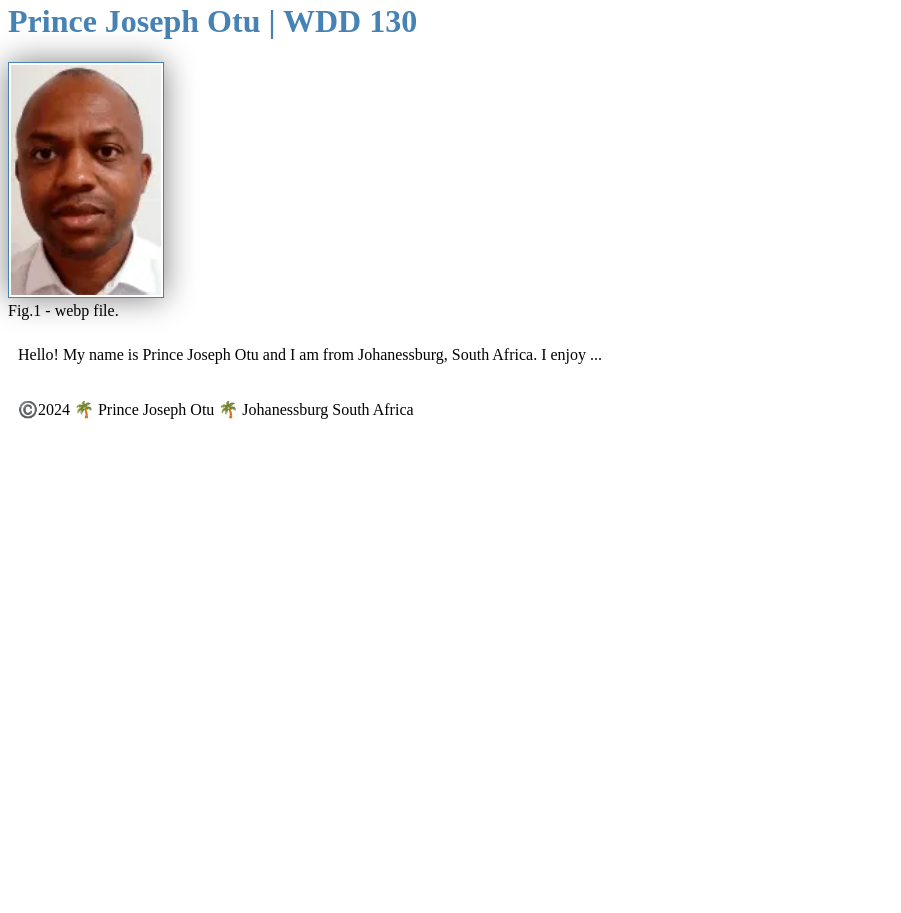
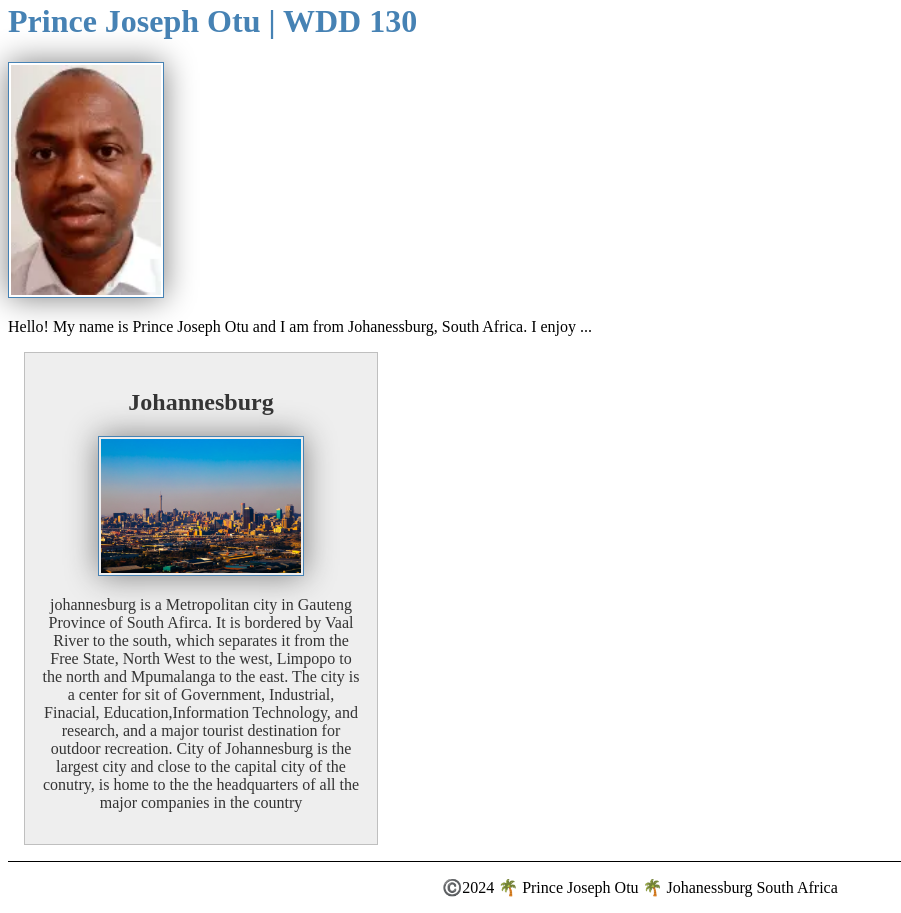
Before and after one commit to PrinceOtu/wdd130, a plain HTML site: page index.html in a window 1280 px wide. Shown: the part 220-1133 px from the top of the page, without its empty margins (0-901 px from the left). Before the commit the page ends 800 px from the top, so only its background shows below. Drawn offline with Linux system fonts and the light colour scheme.

Commit message:
johannesburg image

```diff
--- a/index.html
+++ b/index.html
@@ -4,6 +4,8 @@
     <meta charset="utf-8">
     <meta name="viewport" content="width=device-width,initial-scale=1.0">
     <title>Prince Joseph Otu | WDD 130</title>
+    <meta name="description" content="Describe your home page here using keywords like your name, the course, the purpose of the page.">
+    <meta name="author" content="Prince Joseph Otu">
     <link rel="stylesheet" href="styles/styles.css">
   </head>
   <body>
@@ -18,9 +20,13 @@
     <main>
       <h1>Prince Joseph Otu | WDD 130</h1>
       <img src="images/profile.webp" alt="Hello, my name is Prince Joseph Otu" width="200">
-      <figcaption>Fig.1 - webp file.</figcaption>
       <p>Hello! My name is Prince Joseph Otu and I am from Johanessburg, South Africa. I enjoy ... </p>
     </main>
+    <aside>
+       <h2>Johannesburg</h2>
+       <img src="images/johannesburg.jpg" alt="johanessburg landscape">
+       <p>johannesburg is a Metropolitan city in Gauteng Province of South Afirca. It is bordered by Vaal River to the south, which separates it from the Free State, North West to the west, Limpopo to the north and Mpumalanga to the east. The city is a center for sit of Government, Industrial, Finacial, Education,Information Technology, and research, and a major tourist destination for outdoor recreation. City of Johannesburg is the largest city and close to the capital city of the conutry, is home to the the headquarters of all the major companies in the country</p>
+    </aside>
     <footer>
       <p>©️2024 🌴 Prince Joseph Otu 🌴 Johanessburg South Africa</p>
     </footer>
--- a/styles/styles.css
+++ b/styles/styles.css
@@ -2,14 +2,17 @@
   background-color: steelblue;
   padding: 10px;
 }
+
 nav a {
   color: white;
   display: block;
   padding: 20px;
 }
+
 h1 {
   color: steelblue;
 }
+
 img {
   width: 150px;
   height: auto;
@@ -17,6 +20,42 @@
   padding: 2px;
   box-shadow: 0 0 30px gray;
 }
+
 p {
   padding: 10px;
 }
+
+main {
+  max-width: 840px;
+}
+
+aside {
+  width: 20rem;
+  margin: 1rem;
+  border: 1px solid rgba(0, 0, 0, 0.2); /* 1 */
+  padding: 1rem;
+  background-color: #eee;
+  color: #333;
+  text-align: center;
+
+}
+aside img {
+  width: 200px;
+  height: auto;
+
+}
+
+main img {
+  width: 150px;
+  height: auto;
+
+}
+
+p { padding: 0;}
+
+footer {
+  margin-top: 15px;
+  border-top: 1px solid #000;
+  text-align: center;
+
+}
```
Also changed, not shown: images/johannesburg.jpg (added).
